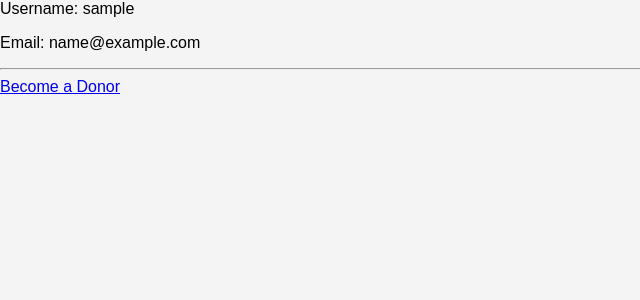
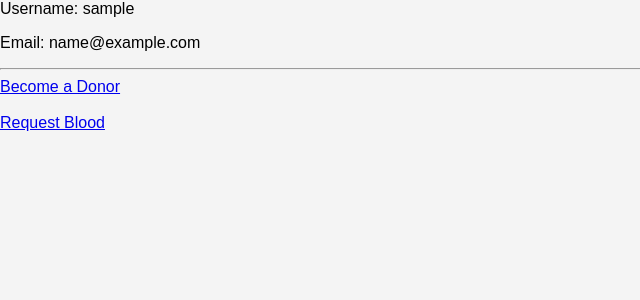
Before and after one commit to vyshnavs0003-sys/lifeflow, a Django app: page /user-dashboard/ in a window 1280 px wide. Shown: the part 183-483 px from the top of the page, without its empty margins (0-640 px from the left). Run offline with Django 5.2, Linux system fonts and the light colour scheme; the visitor is signed in with stand-in values (Sample User, id 1); data that the repository does not hold is empty.

Commit message:
feat: add blood request submission feature

```diff
--- a/bloodbank_app/templates/user_dashboard.html
+++ b/bloodbank_app/templates/user_dashboard.html
@@ -17,4 +17,6 @@
         Become a Donor
     </a>
 {% endif %}
+<br><br>
+<a href="{% url 'request_blood' %}">Request Blood</a>
 {% endblock %}
--- a/bloodbank_app/urls.py
+++ b/bloodbank_app/urls.py
@@ -16,4 +16,5 @@ urlpatterns = [
     path('donor-profile/',views.donor_profile,name='donor_profile'),
     path('donor-profile/edit/',views.edit_donor_profile,name='edit_donor_profile'),
     path('donor-list/',views.donor_list,name='donor_list'),
+    path('request-blood/',views.request_blood,name='request_blood'),
 ]
--- a/bloodbank_app/views.py
+++ b/bloodbank_app/views.py
@@ -3,8 +3,8 @@ from django.shortcuts import render ,redirect, get_object_or_404
 from django.contrib.auth import login,logout,authenticate
 from django.contrib.auth.decorators import login_required
 
-from .models import UserProfile,Hospital,BloodInventory,Donor
-from .forms import RegisterForm,LoginForm,BloodInventoryForm,DonorForm
+from .models import UserProfile,Hospital,BloodInventory,Donor,BloodRequest
+from .forms import RegisterForm,LoginForm,BloodInventoryForm,DonorForm,BloodRequestForm
 
 # Create your views here.
 
@@ -148,3 +148,16 @@ def donor_list(request):
     if blood_group:
         donors = donors.filter(blood_group__iexact=blood_group)
     return render(request,'donor_list.html',{'donors': donors})
+
+@login_required
+def request_blood(request):
+    if request.method == 'POST':
+        form = BloodRequestForm(request.POST)
+        if form.is_valid():
+            blood_request = form.save(commit=False)
+            blood_request.requested_by = request.user
+            blood_request.save()
+            return redirect('user_dashboard')
+    else:
+        form = BloodRequestForm()
+    return render(request,'request_blood.html',{'form': form})
```
Also changed, not shown: bloodbank_app/templates/request_blood.html (added, +13 -0 lines).
